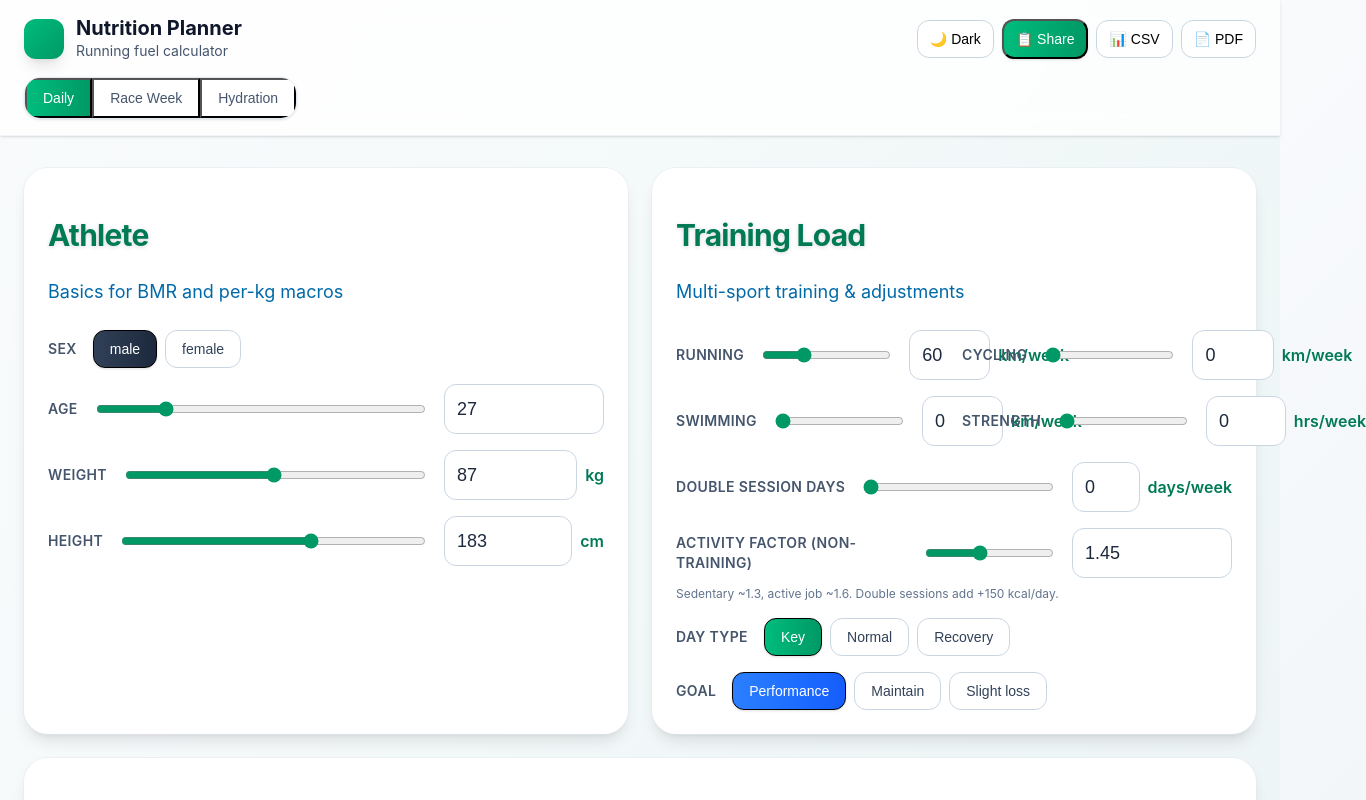
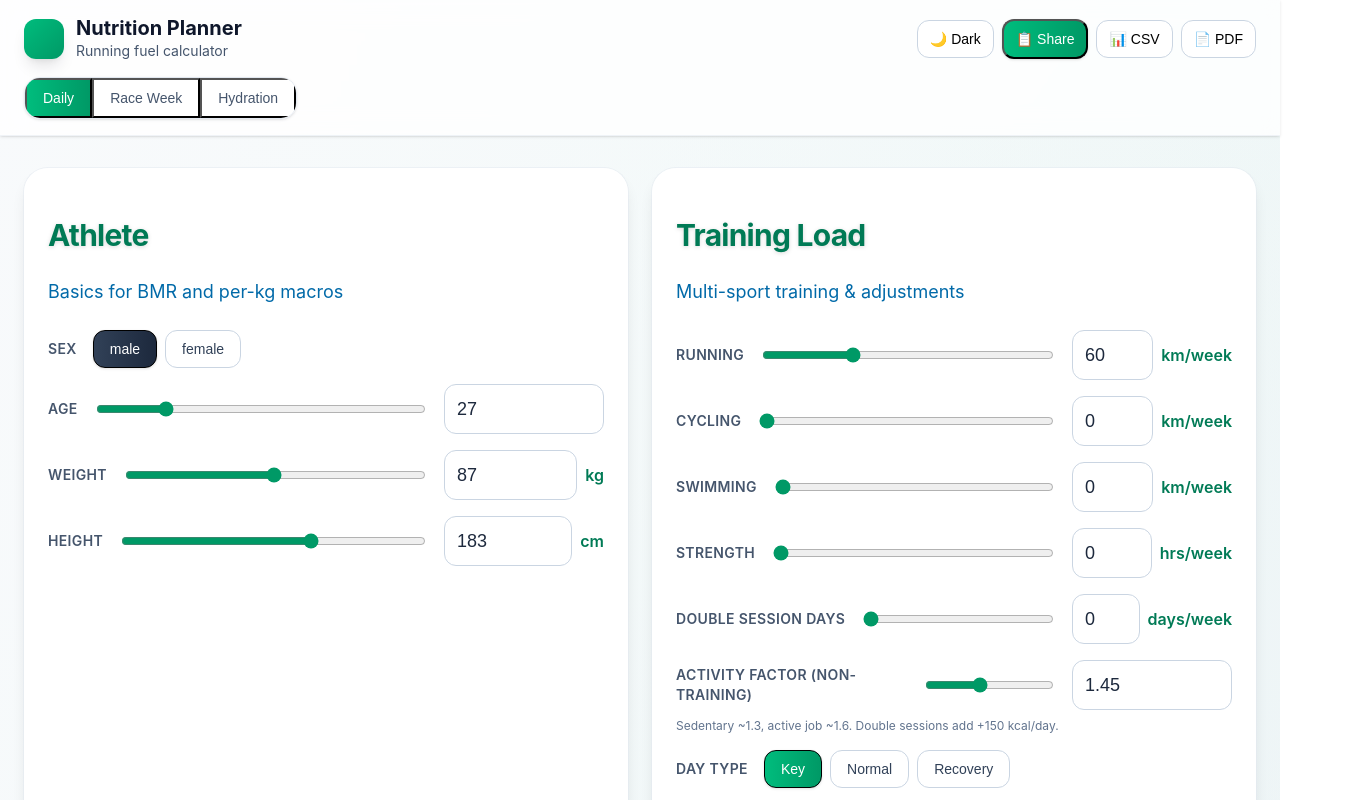
Before and after one commit to kaynejohns/nutrition-planner, a React (Vite) app: page / in a window 1280 px wide. Shown: the top 800 px of the page, 1366 px wide, since content can reach past the window. Built offline with nearby package versions, Linux system fonts and the light colour scheme.

Commit message:
Fix training inputs layout - prevent overlapping
- Changed from 2x2 grid to vertical stack layout
- Each training input now has proper spacing
- Prevents sliders and inputs from overlapping
- Better mobile and desktop experience

```diff
--- a/src/App.jsx
+++ b/src/App.jsx
@@ -304,7 +304,7 @@ export default function App(){
                 <Card>
                   <SectionTitle title="Training Load" subtitle="Multi-sport training & adjustments" />
                   <div className="space-y-4">
-                    <div className="grid sm:grid-cols-2 gap-4">
+                    <div className="space-y-4">
                       <InputRow label="Running"><NumberInput value={weeklyKm} onChange={setWeeklyKm} min={0} max={200} step={1} suffix="km/week" /></InputRow>
                       <InputRow label="Cycling"><NumberInput value={weeklyBike} onChange={setWeeklyBike} min={0} max={300} step={1} suffix="km/week" /></InputRow>
                       <InputRow label="Swimming"><NumberInput value={weeklySwim} onChange={setWeeklySwim} min={0} max={50} step={0.5} suffix="km/week" /></InputRow>
```
